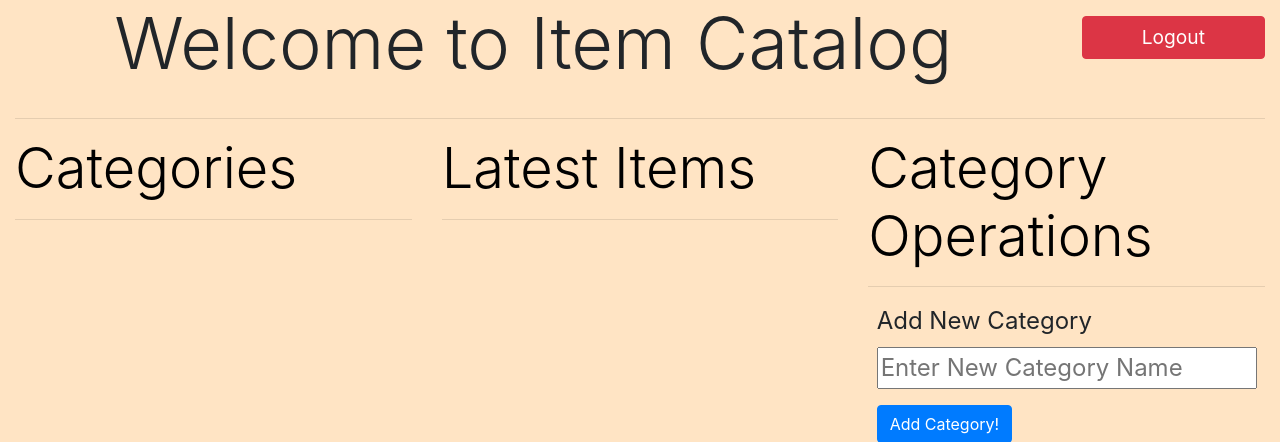
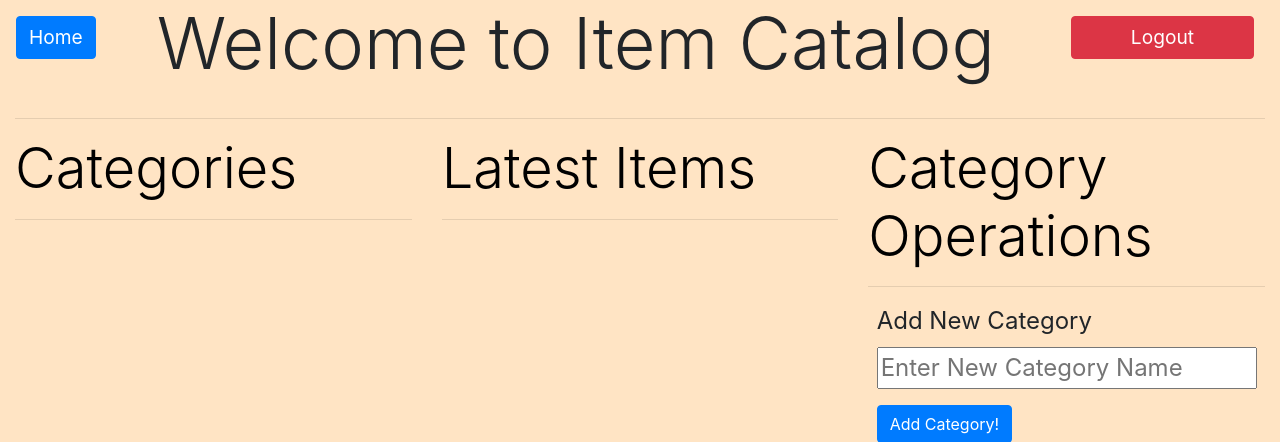
Before and after one commit to rehas/item-catalog, a Python web app: template templates/index.html in a window 1280 px wide. Shown: the top 442 px of the page. Run offline with Jinja, Linux system fonts and the light colour scheme; the template is opened without the code that fills it, so the values that code supplies are empty; some libraries are stand-ins or nearby versions.

Commit message:
Home Button added

```diff
--- a/static/main.css
+++ b/static/main.css
@@ -12,7 +12,7 @@ button a:hover{
     text-decoration: none;
 }
 
-.login{
+.login,.home{
     margin-top: 1em;
 }
 
@@ -36,3 +36,6 @@ input{
     padding: 100px;
     margin: 100px;
 }
+.home{
+    margin-left: 1em;
+}
--- a/templates/index.html
+++ b/templates/index.html
@@ -17,7 +17,14 @@
     <body class="container-fluid">
         <header class="">
         <div class="row">
-            <div class="col-sm-10">
+            <div class="com-sm-1 login home">
+                <button class="btn btn-primary">
+                <a href='{{url_for('catalog')}}'>
+                    Home
+                </a>
+            </button>
+            </div>
+            <div class="col-sm-9">
                 <p class="text-center display-3"> Welcome to Item Catalog </p>
             </div>
             <div class="login col-sm-2 pull-right">
```
Also changed, not shown: templates/category-items.html (+8 -1 lines), templates/item-detail.html (+8 -1 lines).
